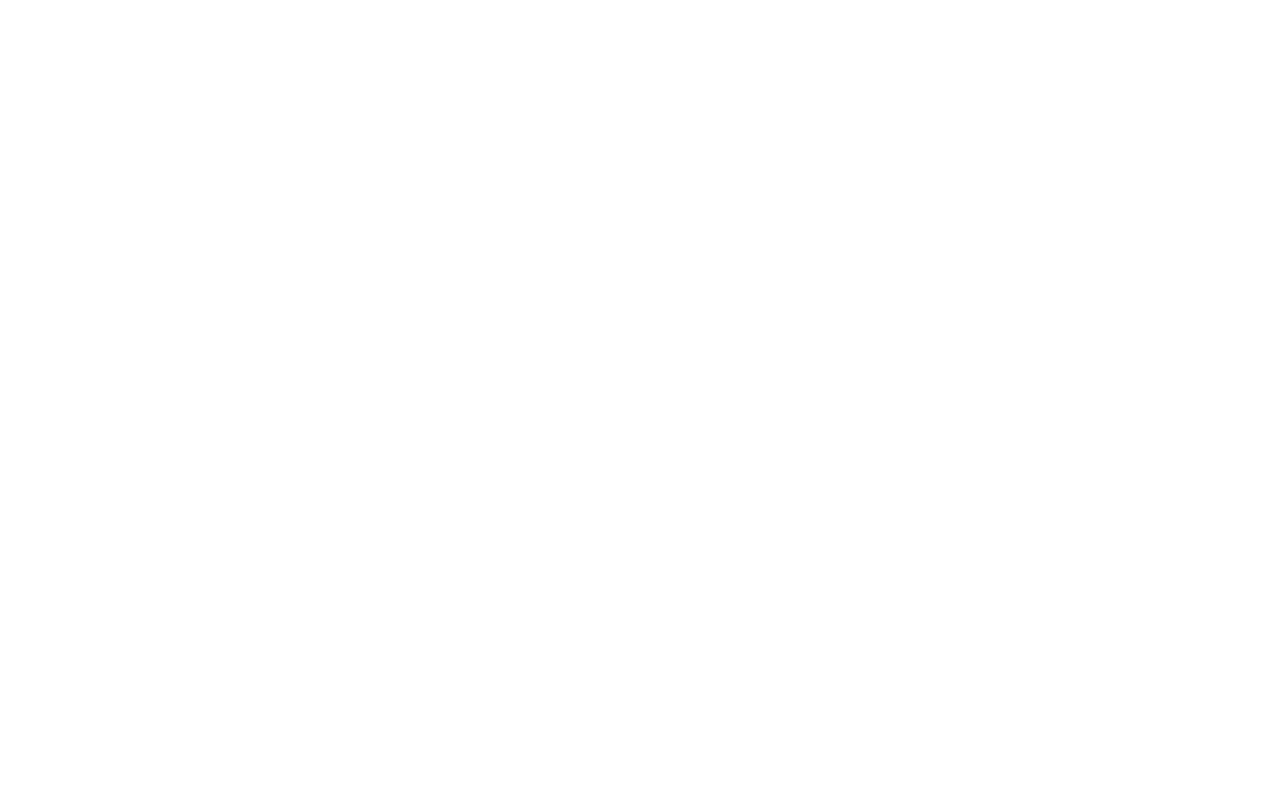
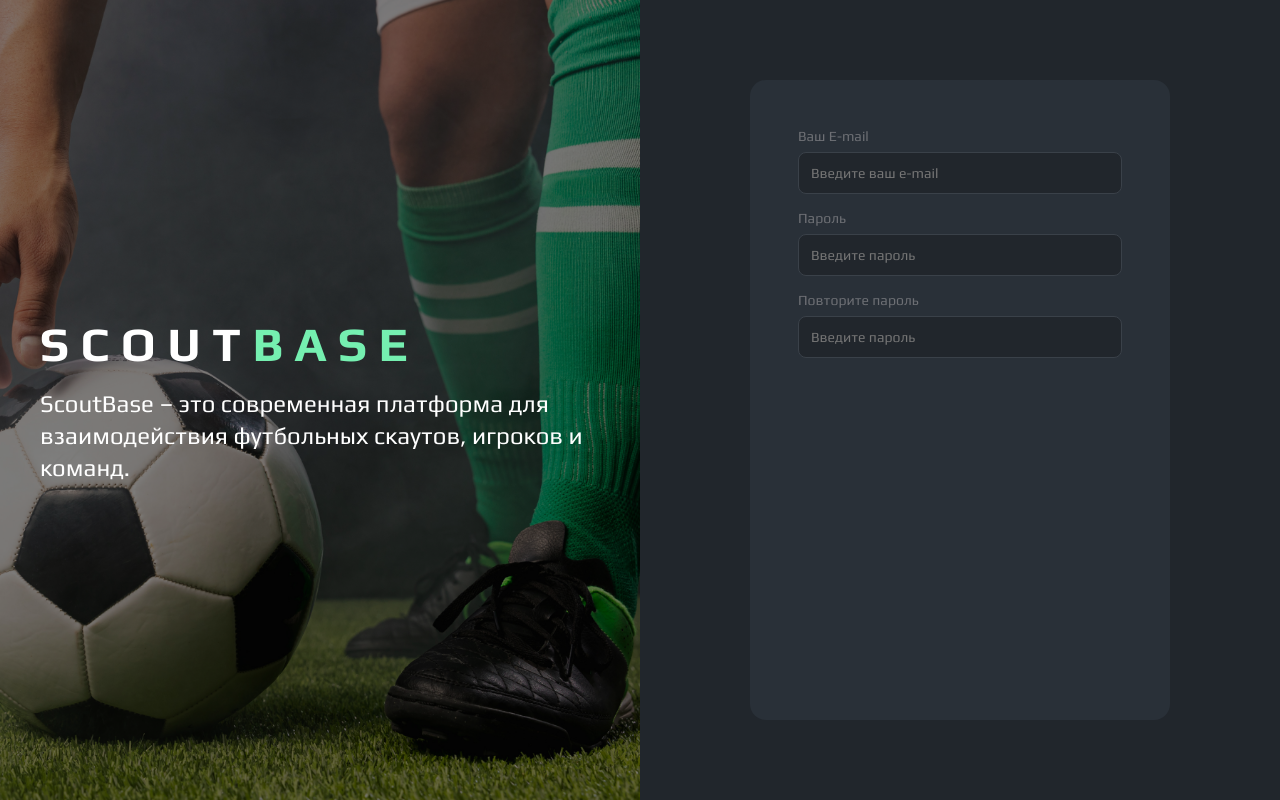
Before and after one commit to AndreiExtr/Web_ScoutBase, a Vue app: page / in a window 1280 px wide. Built offline with nearby package versions, Linux system fonts and the light colour scheme.

Commit message:
add login

```diff
--- a/src/App.vue
+++ b/src/App.vue
@@ -4,7 +4,7 @@
 
 <style lang="scss">
 #app {
-  font-family: Avenir, Helvetica, Arial, sans-serif;
+  font-family: Play, Helvetica, Arial, sans-serif;
   -webkit-font-smoothing: antialiased;
   -moz-osx-font-smoothing: grayscale;
   text-align: center;
--- /dev/null
+++ b/src/components/InputField.vue
@@ -0,0 +1,59 @@
+<template>
+  <div class="input-field">
+    <label :for="id" class="input-field__label">{{ label }}</label>
+    <input
+      :type="type"
+      :id="id"
+      :placeholder="placeholder"
+      v-model="modelValue"
+      class="input-field__input"
+    />
+  </div>
+</template>
+
+<script>
+export default {
+  name: 'InputField',
+  props: {
+    label: { type: String, required: true },
+    type: { type: String, default: 'text' },
+    id: { type: String, required: true },
+    placeholder: { type: String, default: '' }
+  },
+  emits: ['update:modelValue']
+}
+</script>
+
+<style lang="scss">
+$primary-color: #75efb0;
+$text-color: #fff;
+$text-label: #6d6f74;
+.input-field {
+  display: flex;
+  flex-direction: column;
+  align-items: flex-start;
+  margin-bottom: 16px;
+  width: 100%;
+
+  &__label {
+    color: $text-label;
+    margin-bottom: 8px;
+    font-size: 14px;
+  }
+
+  &__input {
+    background-color: #21262c;
+    border: 1px solid #3a4149;
+    border-radius: 8px;
+    padding: 12px;
+    font-size: 14px;
+    color: $text-color;
+    outline: none;
+    width: 100%;
+
+    &:focus {
+      border-color: $primary-color;
+    }
+  }
+}
+</style>
--- /dev/null
+++ b/src/css/font.css
@@ -0,0 +1,11 @@
+.play-regular {
+  font-family: "Play", serif;
+  font-weight: 400;
+  font-style: normal;
+}
+
+.play-bold {
+  font-family: "Play", serif;
+  font-weight: 700;
+  font-style: normal;
+}
--- /dev/null
+++ b/src/css/reset.css
@@ -0,0 +1,89 @@
+/* Reset and base styles  */
+* {
+	padding: 0px;
+	margin: 0px;
+	border: none;
+}
+
+*,
+*::before,
+*::after {
+	box-sizing: border-box;
+}
+
+/* Links */
+
+a, a:link, a:visited  {
+    text-decoration: none;
+}
+
+a:hover  {
+    text-decoration: none;
+}
+
+/* Common */
+
+aside, nav, footer, header, section, main {
+	display: block;
+}
+
+h1, h2, h3, h4, h5, h6, p {
+    font-size: inherit;
+	font-weight: inherit;
+}
+
+ul, ul li {
+	list-style: none;
+}
+
+img {
+	vertical-align: top;
+}
+
+img, svg {
+	max-width: 100%;
+	height: auto;
+}
+
+address {
+  font-style: normal;
+}
+
+/* Form */
+
+input, textarea, button, select {
+	font-family: inherit;
+    font-size: inherit;
+    color: inherit;
+    background-color: transparent;
+}
+
+input::-ms-clear {
+	display: none;
+}
+
+button, input[type="submit"] {
+    display: inline-block;
+    box-shadow: none;
+    background-color: transparent;
+    background: none;
+    cursor: pointer;
+}
+
+input:focus, input:active,
+button:focus, button:active {
+    outline: none;
+}
+
+button::-moz-focus-inner {
+	padding: 0;
+	border: 0;
+}
+
+label {
+	cursor: pointer;
+}
+
+legend {
+	display: block;
+}
--- /dev/null
+++ b/src/css/styles.css
@@ -0,0 +1,12 @@
+@import 'reset.css';
+@import 'font.css';
+
+@import url('https://fonts.googleapis.com/css2?family=Play&display=swap');
+@import url('https://fonts.googleapis.com/css2?family=Play:wght@400;700&display=swap');
+
+html, body {
+  height: 100%;
+  font-family: 'Play', Arial, sans-serif;
+  background-color: #21262c;
+  overflow: auto;
+}
--- a/src/main.js
+++ b/src/main.js
@@ -3,4 +3,6 @@
 import router from './router'
 import store from './store'
 
+import './css/styles.css'
+
 createApp(App).use(store).use(router).mount('#app')
--- a/src/router/index.js
+++ b/src/router/index.js
@@ -1,9 +1,15 @@
 import { createRouter, createWebHistory } from 'vue-router'
 import HomeView from '../views/HomeView.vue'
+import LoginView from '../views/LoginView.vue'
 
 const routes = [
   {
     path: '/',
+    name: 'login',
+    component: LoginView
+  },
+  {
+    path: '/home',
     name: 'home',
     component: HomeView
   }
--- /dev/null
+++ b/src/views/LoginView.vue
@@ -0,0 +1,137 @@
+<template>
+  <div class="home">
+    <div class="home__bg">
+      <img src="@/assets/img/auth-bg.png">
+      <div class="home__bg-description">
+        <h1>SCOUT<span>BASE</span></h1>
+        <p>ScoutBase – это современная платформа для взаимодействия футбольных скаутов, игроков и команд.</p>
+      </div>
+    </div>
+    <div class="home__login">
+      <div class="home__login-forms">
+        <form class="form">
+          <InputField
+            label="Ваш E-mail"
+            id="email"
+            type="email"
+            placeholder="Введите ваш e-mail"
+          />
+          <InputField
+            label="Пароль"
+            id="password"
+            type="password"
+            placeholder="Введите пароль"
+          />
+          <InputField
+            label="Повторите пароль"
+            id="password"
+            type="password"
+            placeholder="Введите пароль"
+          />
+        </form>
+      </div>
+    </div>
+  </div>
+</template>
+
+<script>
+import InputField from '@/components/InputField.vue'
+export default {
+  name: 'LoginView',
+  components: {
+    InputField
+  }
+}
+</script>
+
+<style lang="scss">
+$primary-color: #75efb0;
+$text-color: #fff;
+
+.home{
+  height: 100vh;
+  color: $text-color;
+  display: flex;
+  flex-direction: row;
+
+  &__bg{
+    width: 100%;
+    height: 100vh;
+    overflow: hidden;
+    position: relative;
+    display: flex;
+    justify-content: center;
+    align-items: center;
+    padding: 40px;
+
+    &-description{
+      display: flex;
+      flex-direction: column;
+      justify-content: left;
+      align-items: flex-start;
+      gap: 16px;
+      z-index: 1;
+      width: 100%;
+      max-width: 600px;
+
+      h1{
+        font-weight: 700;
+        letter-spacing: .24em;
+        font-size:48px;
+        text-transform: uppercase;
+        color: $text-color;
+
+        span{
+          color: $primary-color;
+        }
+      }
+
+      p{
+        font-size: 24px;
+        line-height: 32px;
+        font-weight: 400;
+        text-align: left;
+      }
+    }
+
+    img {
+      position: absolute;
+      width: 100%;
+      height: 100%;
+      object-fit: cover;
+    }
+
+    &::after {
+      content: "";
+      position: absolute;
+      top: 0;
+      left: 0;
+      width: 100%;
+      height: 100%;
+      background: rgba(0, 0, 0, 0.5);
+    }
+  }
+
+  &__login{
+    width: 100%;
+    height: 100vh;
+    padding: 40px;
+
+    &-forms{
+      display: flex;
+      justify-content: center;
+      flex-direction: row;
+      height: 100%;
+
+      .form{
+        background: #293038;
+        width: 100%;
+        max-width: 420px;
+        border-radius: 16px;
+        padding: 48px;
+        margin: 40px auto;
+      }
+    }
+  }
+}
+</style>
```
Also changed, not shown: src/assets/img/auth-bg.png (added), src/assets/logo.png (deleted).
